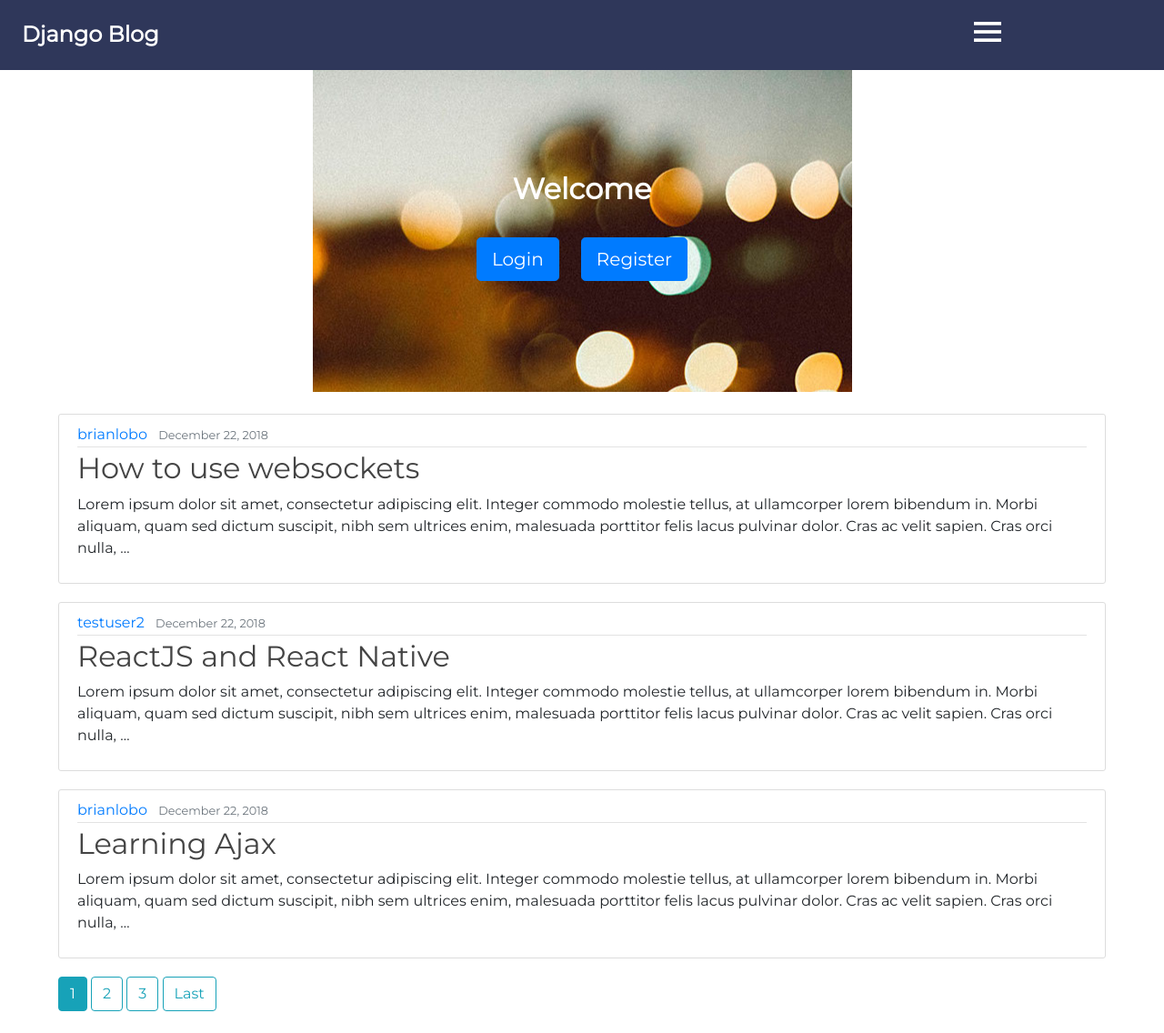
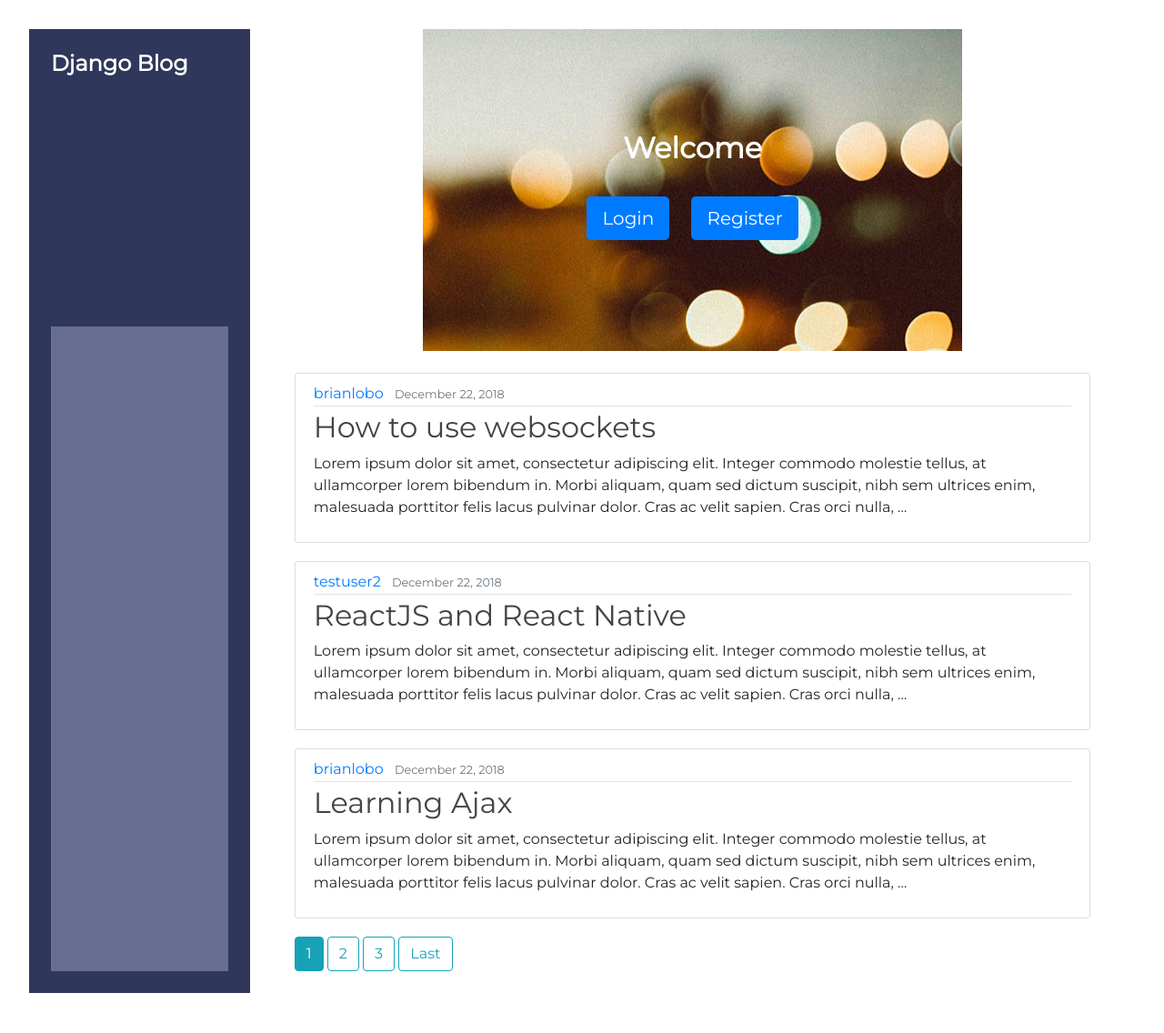
Before and after one commit to brianlobo/django_blog, a Django app: page / in a window 1280 px wide. Shown: the whole page at 91% size. After the commit the page ends 1092 px from the top, so only its background shows below. Run offline with Django 3.2, Linux system fonts and the light colour scheme; data comes from the database, SQL or seed files in the repository; both versions use the stored data as it was after the commit; parts of the project's set-up code (start-up, migrations or seed data) failed here and were passed over; some libraries are stand-ins or nearby versions.

Commit message:
Now uses Sass to pre-process the CSS. Also, I have begun to build front end for desktops

```diff
--- a/blog/static/blog/style.css
+++ b/blog/static/blog/style.css
@@ -1,47 +1,15 @@
-@import url('https://fonts.googleapis.com/css?family=Montserrat');
-
+@import url("https://fonts.googleapis.com/css?family=Montserrat");
 body, html {
   height: calc(100% - 2em);
   margin: 0;
   font-family: 'Montserrat', sans-serif;
 }
 
-aside {
-    background-color: #2F375A;
-    display: grid;
-    grid-template-columns: 85% 15%;
-    padding: 1.5em;
-}
-
 nav {
   background: #676E90;
 }
 
-nav > ul {
-  display: none;
-  list-style-type: none;
-  margin: 0;
-  padding: 0;
-}
-
-nav > ul > li > a {
-  text-decoration: none;
-  text-transform: uppercase;
-  display: block;
-  padding: 3em;
-  color: white;
-}
-
-nav > ul > li > a:hover {
-  color:white;
-  text-decoration: none;
-}
-
-nav > ul > li > a:active {
-  color:rgb(166, 228, 255);
-}
-
-.navactive {
+nav .navactive {
   position: absolute;
   display: block;
   background: #676E90;
@@ -53,20 +21,51 @@
   position: fixed;
 }
 
-aside > h1 > a:visited {
+nav ul {
+  display: none;
+  list-style-type: none;
+  margin: 0;
+  padding: 0;
+}
+
+nav ul li a {
+  text-decoration: none;
+  text-transform: uppercase;
+  display: block;
+  padding: 3em;
   color: white;
 }
 
-aside > h1 > a:link {
-  color: white;
-}
-
-aside > h1 > a:active {
+nav ul li a:hover {
   color: white;
   text-decoration: none;
 }
 
-aside > #menubar {
+nav ul li a:active {
+  color: #428bca;
+}
+
+aside {
+  background-color: #2F375A;
+  display: -ms-grid;
+  display: grid;
+  -ms-grid-columns: 85% 15%;
+      grid-template-columns: 85% 15%;
+  padding: 1.5em;
+}
+
+aside #logo {
+  font-weight: 600;
+  font-size: 1.5em;
+  margin: 0;
+  padding: 0;
+}
+
+aside #logo a:hover {
+  text-decoration: none;
+}
+
+aside #menubar {
   width: 30px;
   height: auto;
   cursor: pointer;
@@ -74,11 +73,39 @@
   padding: 0;
 }
 
-article {
+aside h1 a:visited {
+  color: white;
+}
+
+aside h1 a:link {
+  color: white;
+}
+
+aside h1 a:active {
+  color: white;
+  text-decoration: none;
+}
+
+main #banner {
+  padding-top: 7em;
+  padding-bottom: 7em;
+  background: url("banner_bg.jpg") center no-repeat;
+}
+
+main #banner h2 {
+  color: white;
+  font-weight: bolder;
+}
+
+main #banner a {
+  margin: .5em;
+}
+
+main article {
   margin: 0 5%;
 }
 
-.content-section {
+main .content-section {
   background: #ffffff;
   padding: 10px 20px;
   border: 1px solid #dddddd;
@@ -86,95 +113,84 @@
   margin-bottom: 20px;
 }
 
-.article-title {
+main .article-title {
   color: #444444;
 }
 
-a.article-title:hover {
+main a.article-title:hover {
   color: #428bca;
   text-decoration: none;
 }
 
-.article-content {
+main .article-content {
   white-space: pre-line;
 }
 
-.article-img {
+main .article-img {
   height: 65px;
   width: 65px;
   margin-right: 16px;
   display: none;
 }
 
-.article-metadata {
+main .article-metadata {
   padding-bottom: 1px;
   margin-bottom: 4px;
-  border-bottom: 1px solid #e3e3e3
+  border-bottom: 1px solid #e3e3e3;
 }
 
-.article-metadata a:hover {
+main .article-metadata a:hover {
   color: #333;
   text-decoration: none;
 }
 
-.article-svg {
+main .article-svg {
   width: 25px;
   height: 25px;
   vertical-align: middle;
 }
 
-.account-img {
+main .account-img {
   height: 125px;
   width: 125px;
   margin-right: 20px;
   margin-bottom: 16px;
 }
 
-.account-heading {
+main .account-heading {
   font-size: 2.5rem;
 }
 
-.header {
+main .header {
   margin-left: 5%;
   margin-bottom: .5em;
   font-weight: bold;
 }
 
-.paginate {
+main .paginate {
   margin-left: 5%;
 }
 
-#logo {
-  color: white;
-  font-weight: 600;
-  font-size: 1.5em;
-  margin: 0;
-  padding: 0;
-}
-
-#logo > a:hover {
-text-decoration: none;
-}
-
-#banner {
-  padding-top: 7em;
-  padding-bottom: 7em;
-  background: url("banner_bg.jpg") center no-repeat;
-}
-
-#banner > h2 {
-  color: white;
-  font-weight: bolder;
-}
-
-#banner > a{
-  margin: .5em;
-}
-
-#logout {
+main #logout {
   margin: 2em 1em;
 }
 
-@media only screen and (min-width: 768px) {
-
+@media (min-width: 1085px) {
+  body {
+    display: -ms-grid;
+    display: grid;
+    -ms-grid-columns: 20% auto;
+        grid-template-columns: 20% auto;
+    padding: 2em;
   }
+  body aside {
+    -ms-grid-columns: auto;
+        grid-template-columns: auto;
+    -ms-grid-rows: 30% auto;
+        grid-template-rows: 30% auto;
+  }
+  body aside #menubar {
+    display: none;
+  }
+}
+/*# sourceMappingURL=style.css.map */
--- /dev/null
+++ b/blog/static/blog/style.scss
@@ -0,0 +1,225 @@
+@import url('https://fonts.googleapis.com/css?family=Montserrat');
+
+$colors: (
+    dark_blue: #2F375A,
+    light_blue: #676E90,
+    active_blue: #428bca
+);
+
+$breakpoints: (
+  md: 1085px,
+  lg: 1200px
+);
+
+@mixin respond-above($breakpoint) {
+    @if map-has-key($breakpoints, $breakpoint) {
+      $breakpoint-value: map-get($breakpoints, $breakpoint);
+      @media (min-width: $breakpoint-value) {
+        @content;
+      }
+    } @else {
+      @warn 'Invalid breakpoint: #{$breakpoint}.';
+    }
+}
+
+@function color($color_name) {
+    @return map-get($colors, $color_name);
+}
+
+// Mobile First //
+
+body, html {
+    height: calc(100% - 2em);
+    margin: 0;
+    font-family: 'Montserrat', sans-serif;
+}
+
+nav {
+    background: color(light_blue);
+
+    .navactive {
+        position: absolute;
+        display: block;
+        background: color(light_blue);
+        width: 70%;
+        left: 0;
+        top: 0;
+        height: 100%;
+        z-index: 1;
+        position: fixed;
+    }
+
+    ul {
+        display: none;
+        list-style-type: none;
+        margin: 0;
+        padding: 0;
+
+        li {
+            a {
+                text-decoration: none;
+                text-transform: uppercase;
+                display: block;
+                padding: 3em;
+                color: white;
+            }
+
+            a:hover {
+                color:white;
+                text-decoration: none;
+            }
+
+            a:active {
+                color: color(active_blue);
+            }
+        }
+    }
+}
+
+aside {
+    background-color: color(dark_blue);
+    display: grid;
+    grid-template-columns: 85% 15%;
+    padding: 1.5em;
+
+    #logo {
+        font-weight: 600;
+        font-size: 1.5em;
+        margin: 0;
+        padding: 0;
+
+        a:hover {
+            text-decoration: none;
+        }
+    }
+
+    #menubar {
+        width: 30px;
+        height: auto;
+        cursor: pointer;
+        margin: 0;
+        padding: 0;
+    }
+
+    h1 {
+        a:visited {
+            color: white;
+        }
+        a:link {
+            color: white;
+        }
+        a:active {
+            color: white;
+            text-decoration: none;
+        }
+    }
+}
+
+main {
+    #banner {
+        padding-top: 7em;
+        padding-bottom: 7em;
+        background: url("banner_bg.jpg") center no-repeat;
+
+        h2 {
+            color: white;
+            font-weight: bolder;
+        }
+
+        a {
+            margin: .5em;
+        }
+    }
+
+    article {
+        margin: 0 5%;
+    }
+
+    .content-section {
+        background: #ffffff;
+        padding: 10px 20px;
+        border: 1px solid #dddddd;
+        border-radius: 3px;
+        margin-bottom: 20px;
+    }
+
+    .article-title {
+        color: #444444;
+    }
+
+    a.article-title:hover {
+        color: color(active_blue);
+        text-decoration: none;
+    }
+
+    .article-content {
+        white-space: pre-line;
+    }
+
+    .article-img {
+        height: 65px;
+        width: 65px;
+        margin-right: 16px;
+        display: none;
+    }
+
+    .article-metadata {
+        padding-bottom: 1px;
+        margin-bottom: 4px;
+        border-bottom: 1px solid #e3e3e3
+    }
+
+    .article-metadata a:hover {
+        color: #333;
+        text-decoration: none;
+    }
+
+    .article-svg {
+        width: 25px;
+        height: 25px;
+        vertical-align: middle;
+    }
+
+    .account-img {
+        height: 125px;
+        width: 125px;
+        margin-right: 20px;
+        margin-bottom: 16px;
+    }
+
+    .account-heading {
+        font-size: 2.5rem;
+    }
+
+    .header {
+        margin-left: 5%;
+        margin-bottom: .5em;
+        font-weight: bold;
+    }
+
+    .paginate {
+        margin-left: 5%;
+    }
+
+    #logout {
+        margin: 2em 1em;
+    }
+
+}
+
+// Med media query //
+@include respond-above(md){
+    body {
+        display: grid;
+        grid-template-columns: 20% auto;
+        padding: 2em;
+
+        aside {
+            grid-template-columns: auto;
+            grid-template-rows: 30% auto;
+            #menubar {
+                display: none;
+            }
+        }
+    }
+}
--- a/blog/templates/blog/base.html
+++ b/blog/templates/blog/base.html
@@ -16,7 +16,6 @@
     </head>
 
     <body>
-        <div class="wrapper">
         <aside>
             <h1 id="logo"><a href="{% url 'blog-home' %}">Django Blog</a></h1>
             <img id="menubar" src="{% static 'blog/menubar.svg' %}" alt="">
@@ -48,7 +47,6 @@
             {% block content %}
             {% endblock %}
         </main>
-        </div>
         <!-- Optional JavaScript -->
         <!-- jQuery first, then Popper.js, then Bootstrap JS -->
         <script src="https://code.jquery.com/jquery-3.2.1.slim.min.js" integrity="sha384-KJ3o2DKtIkvYIK3UENzmM7KCkRr/rE9/Qpg6aAZGJwFDMVNA/GpGFF93hXpG5KkN" crossorigin="anonymous"></script>
```
Also changed, not shown: db.sqlite3, 1 other file. Lines whose indentation alone changed are shown as unchanged.
